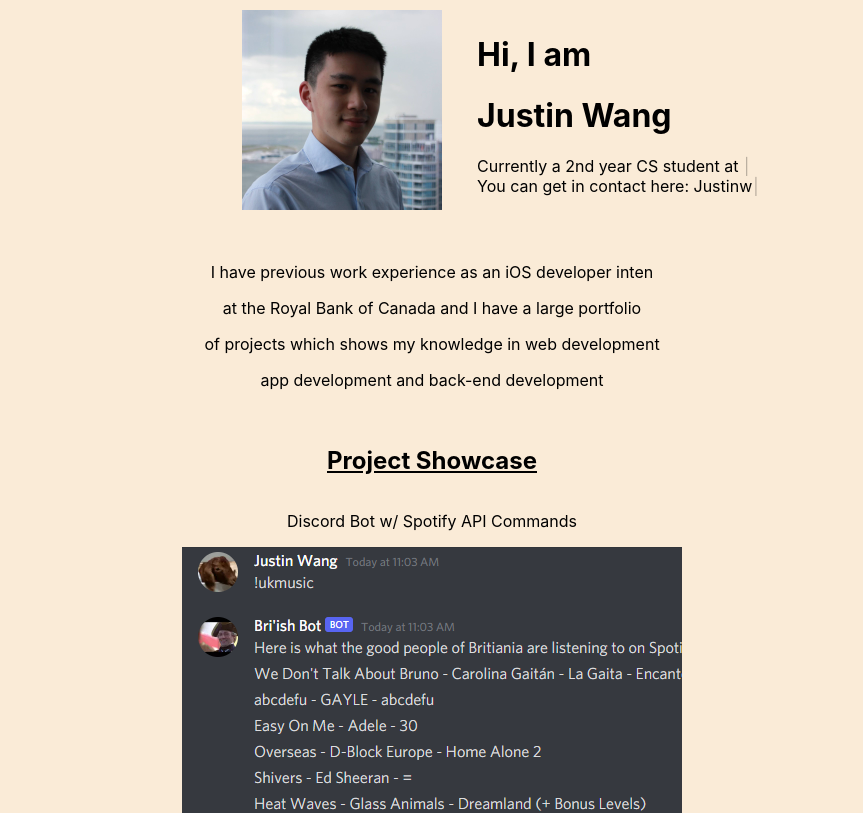
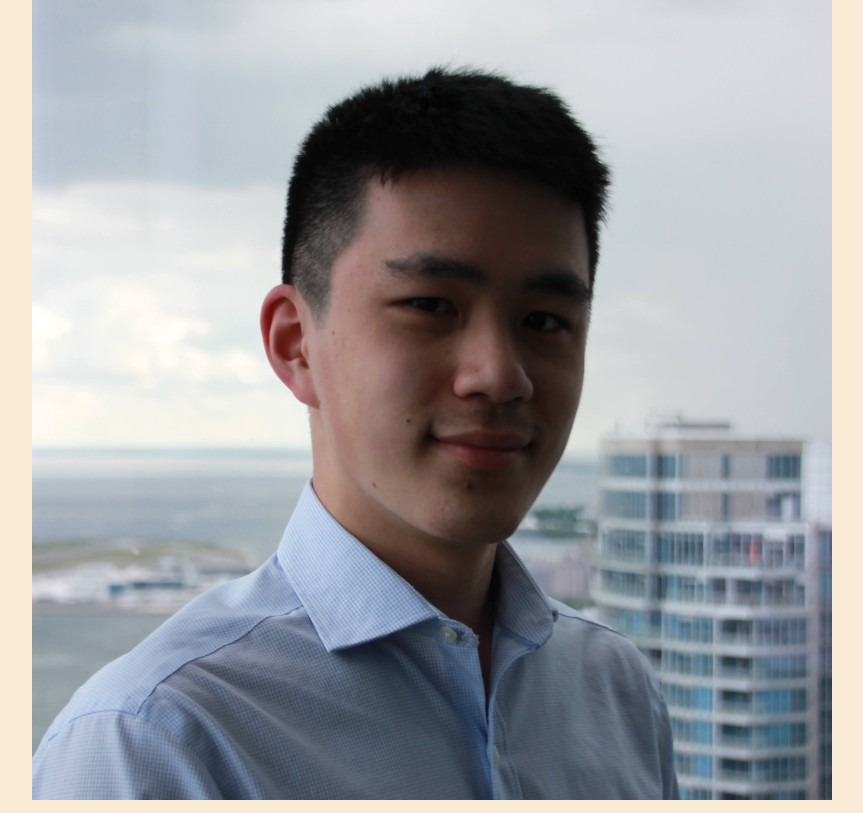
Before and after one commit to jutinwang/personal-site, a React (Create React App) app: page / in a window 1280 px wide. Shown: the top 813 px of the page, without its empty margins (208-1071 px from the left). Built offline with nearby package versions, Linux system fonts and the light colour scheme.

Commit message:
Headshot set to top

```diff
--- a/public/index.html
+++ b/public/index.html
@@ -24,7 +24,7 @@
       work correctly both with client-side routing and a non-root public URL.
       Learn how to configure a non-root public URL by running `npm run build`.
     -->
-    <title>React App</title>
+    <title>Justin Wang's Website</title>
   </head>
   <body>
     <noscript>You need to enable JavaScript to run this app.</noscript>
--- a/src/components/header.css
+++ b/src/components/header.css
@@ -1,19 +1,23 @@
-.head{
+/* .head{
     display: flex;
     align-items: center;
     grid-template-columns: 1fr 1fr 1fr;
     column-gap: 5px;
-}
+} */
 
-.text{
+/* .text{
     text-align: left;
+    display: block;
+    margin-left: auto;
+    margin-right: auto;
 }
 
 .headshot{
-    padding-left: 450px;
-    padding-right: 30px;
+    display: block;
+    margin-left: auto;
+    margin-right: auto;
     padding-top: 10px;
     height: 200px;
     width: 200px;
     border-radius: 15px;
-}
+} */
--- a/src/components/header.js
+++ b/src/components/header.js
@@ -5,7 +5,7 @@ import Typewriter from 'typewriter-effect';
 const header = () => {
   return (
     <div className='head'>
-          <img class = "headshot" src='justin_wang.jpeg' alt='justin wang headshot' ></img>
+        <img class = "headshot" src='justin_wang.jpeg' alt='justin wang headshot' ></img>
         <div className='text'>
           <h1>Hi, I am</h1>
           <h1>Justin Wang</h1>
```
